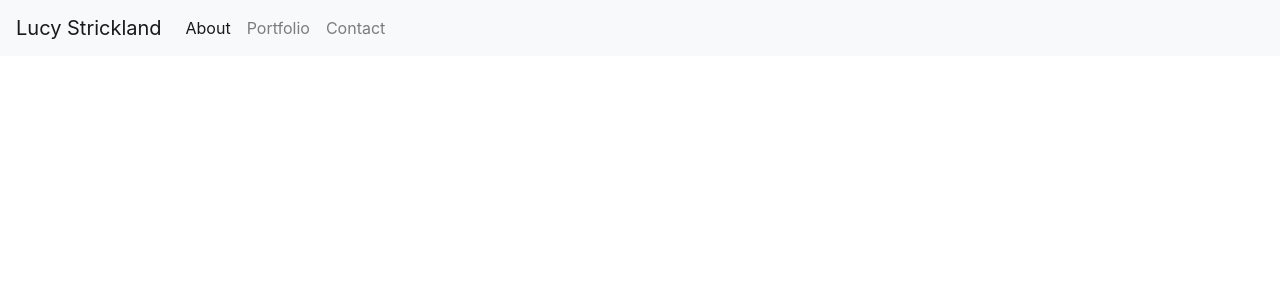
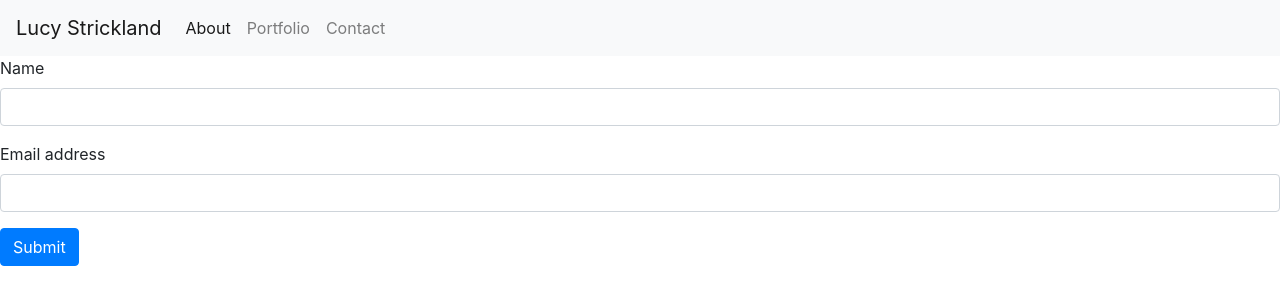
Before and after one commit to carolinelstrickland/carolinelstrickland.gitpages.io, a plain HTML site: page sprint-3-portfolio/contact.html in a window 1280 px wide. Drawn offline with nearby package versions, Linux system fonts and the light colour scheme.

Commit message:
creating contact form

```diff
--- a/sprint-3-portfolio/contact.html
+++ b/sprint-3-portfolio/contact.html
@@ -35,6 +35,19 @@
         </nav>
 
 
+        <form>
+            <div class="form-group">
+                <label for="exampleInputName1">Name</label>
+                <input type="name" class="form-control" id="exampleInputName1">
+            </div>
+            <div class="form-group">
+              <label for="exampleInputEmail1">Email address</label>
+              <input type="email" class="form-control" id="exampleInputEmail1" aria-describedby="emailHelp">
+            </div>
+            <button type="submit" class="btn btn-primary">Submit</button>
+        </form>
+
+
 
             <script src="https://code.jquery.com/jquery-3.3.1.slim.min.js" integrity="sha384-q8i/X+965DzO0rT7abK41JStQIAqVgRVzpbzo5smXKp4YfRvH+8abtTE1Pi6jizo" crossorigin="anonymous"></script>
             <script src="https://cdnjs.cloudflare.com/ajax/libs/popper.js/1.14.7/umd/popper.min.js" integrity="sha384-UO2eT0CpHqdSJQ6hJty5KVphtPhzWj9WO1clHTMGa3JDZwrnQq4sF86dIHNDz0W1" crossorigin="anonymous"></script>
```
